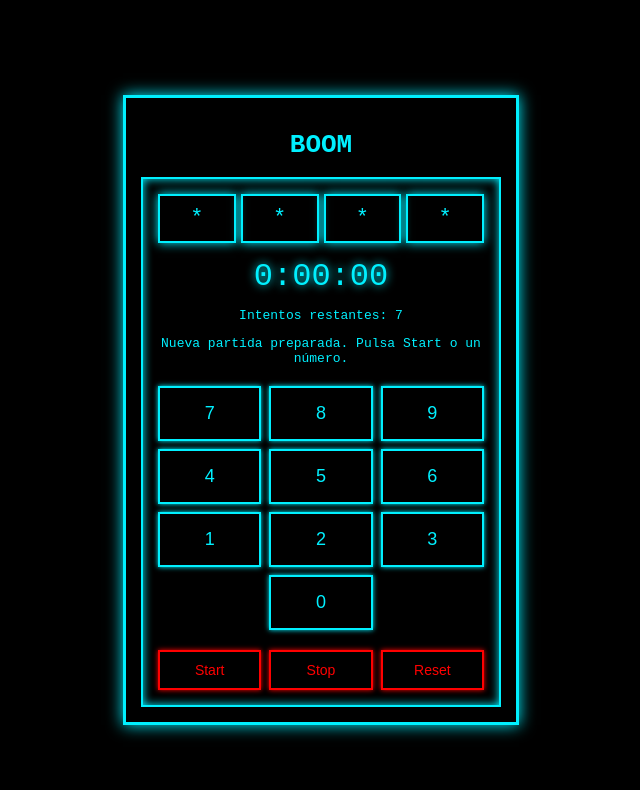
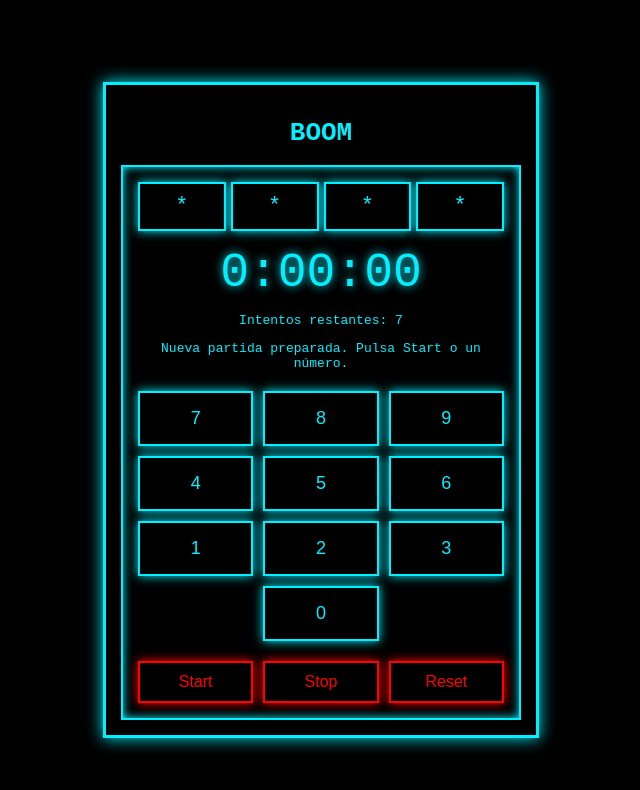
Before and after one commit to maigrc/2025-2026-CSAAI-Practicas, a plain HTML site: page P2/index.html in a window 1280 px wide. Shown: the whole page, without its empty margins (319-959 px from the left). Drawn offline with Linux system fonts and the light colour scheme.

Commit message:
Práctica 2

```diff
--- a/P2/styles.css
+++ b/P2/styles.css
@@ -3,12 +3,12 @@ body {
   color: #00f0ff;
   font-family: monospace;
   text-align: center;
-  margin: 0;
-  padding: 10px;
   display: flex;
   justify-content: center;
   align-items: center;
   min-height: 100vh;
+  margin: 0;
+  padding: 10px;
 }
 
 .container {
@@ -16,7 +16,7 @@ body {
   box-shadow: 0 0 15px #00f0ff;
   padding: 15px;
   width: 95%;
-  max-width: 360px;
+  max-width: 400px;
   margin: auto;
 }
 
@@ -24,29 +24,30 @@ body {
   border: 2px solid #00f0ff;
   box-shadow: inset 0 0 10px #00f0ff;
   padding: 15px;
-  width: auto;
 }
 
 .clave {
   display: flex;
   justify-content: space-between;
+  margin-bottom: 15px;
   gap: 5px;
-  margin-bottom: 15px;
 }
 
 .clave div {
   flex: 1;
-  height: 45px;
+  height: auto;
+  padding: 10px;
   border: 2px solid #00f0ff;
   box-shadow: 0 0 10px #00f0ff;
-  display : flex;
+  line-height: normal;
+  font-size: 22px;
+  display: flex;
   align-items: center;
   justify-content: center;
-  font-size: 22px;
 }
 
 #timer {
-  font-size: clamp(24px, 8vw, 32px);
+  font-size: clamp(28px, 8vw, 48px);
   margin: 10px 0;
   text-shadow: 0 0 10px #00f0ff;
 }
@@ -54,23 +55,18 @@ body {
 .teclado {
   display: grid;
   grid-template-columns: repeat(3, 1fr);
-  gap: 8px;
+  gap: 10px;
   margin-top: 20px;
 }
 
 .teclado button {
-  padding: 15px 5px;
+  padding: 15px;
   font-size: 18px;
   background: black;
   color: #00f0ff;
   border: 2px solid #00f0ff;
-  box-shadow: 0 0 5px #00f0ff;
+  box-shadow: 0 0 10px #00f0ff;
   cursor: pointer;
-  width: 100%;
-}
-
-.teclado button:last-child:nth-child(10) {
-  grid-column: 2;
 }
 
 .teclado button:hover {
@@ -85,18 +81,17 @@ body {
 .controles {
   display: grid;
   grid-template-columns: repeat(3, 1fr);
-  gap: 8px;
+  gap: 10px;
   margin-top: 20px;
 }
 
 .controles button {
-  padding: 10px 2px;
   background: black;
   color: red;
   border: 2px solid red;
-  box-shadow: 0 0 5px red;
-  font-size: 14px;
-  width: 100%;
+  box-shadow: 0 0 10px red;
+  padding: 10px;
+  font-size: 16px;
 }
 
 .shake {
@@ -117,7 +112,6 @@ body {
   left: 50%;
   transform: translate(-50%, -50%);
   width: 220px;
-  max-width: 80%;
   z-index: 999;
 }
 
```
